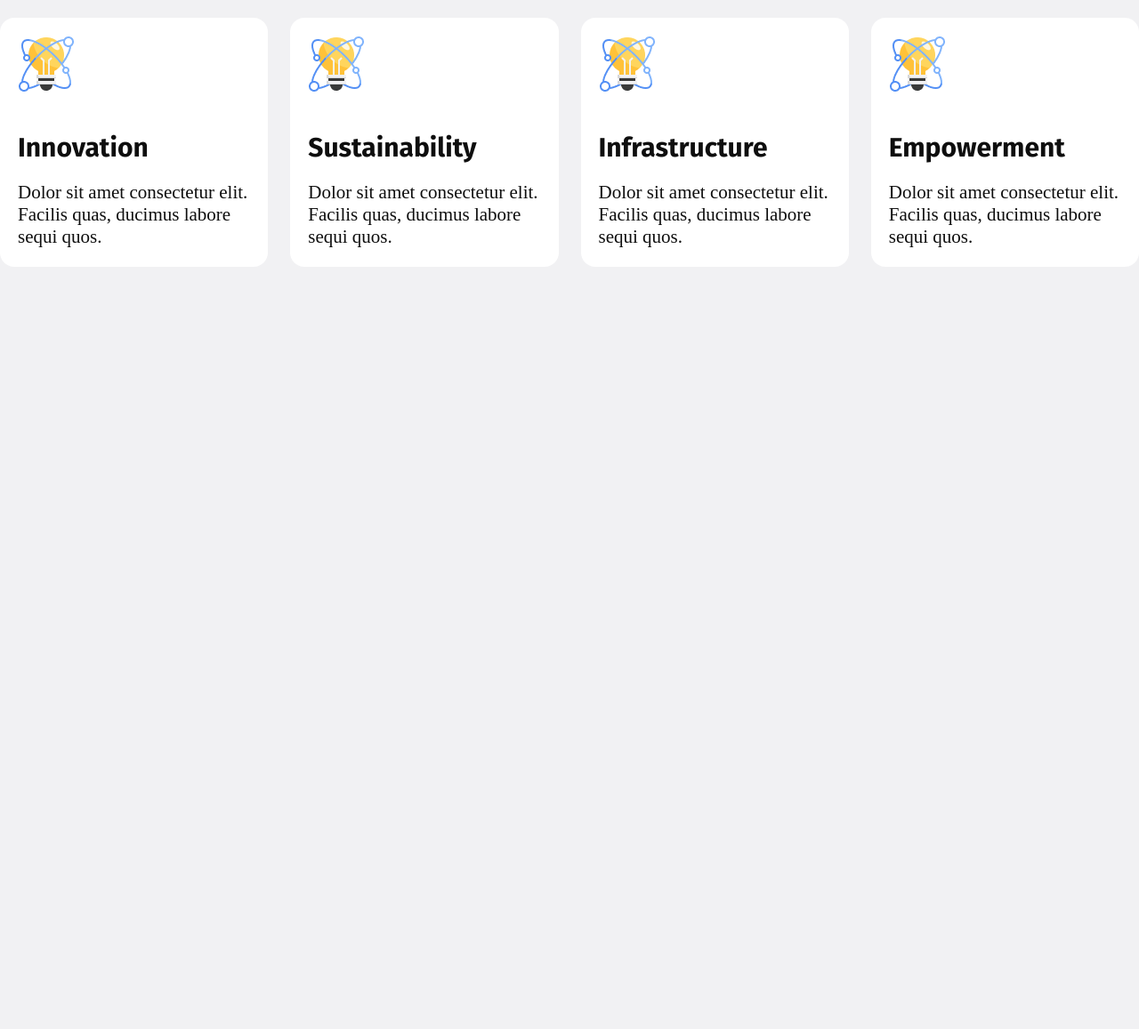
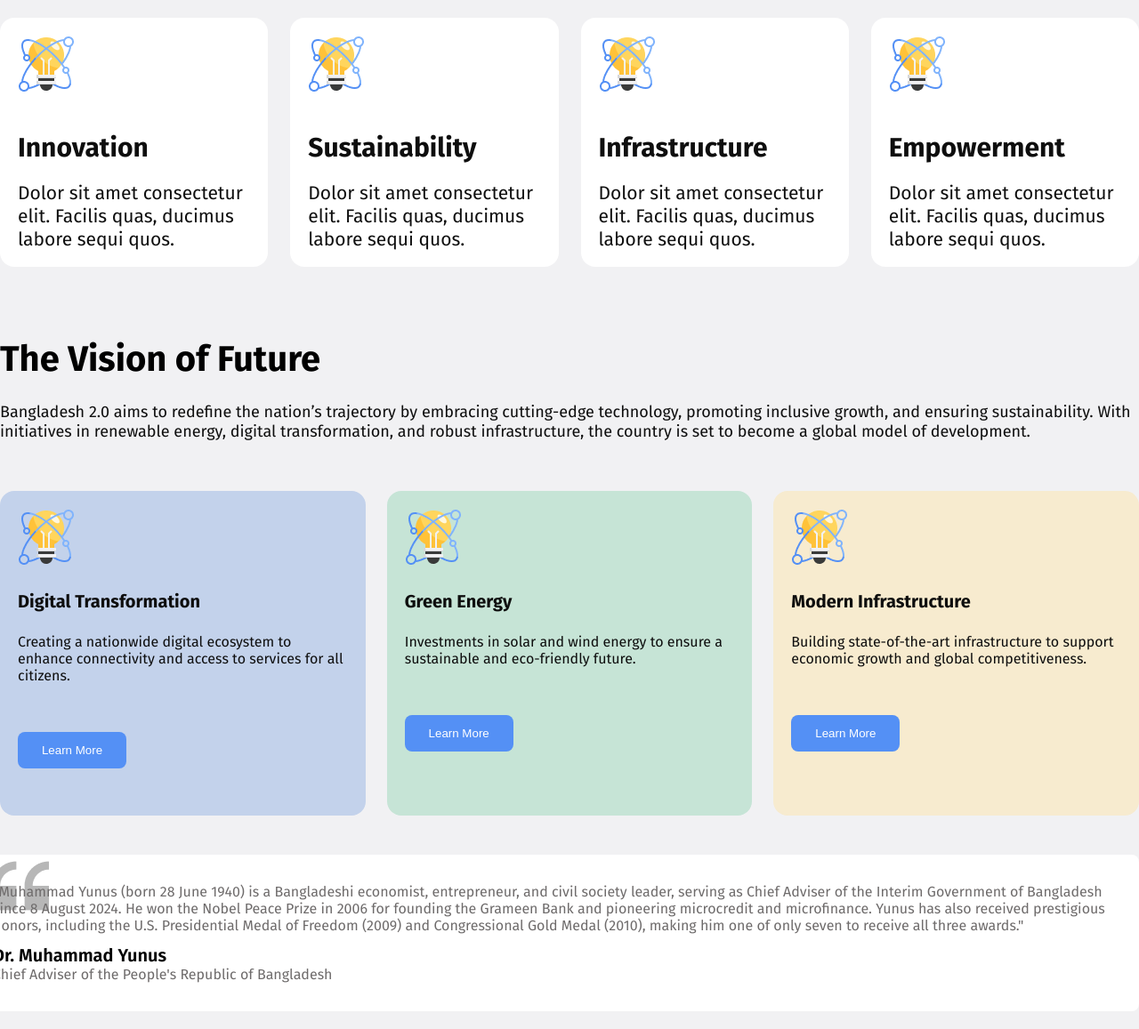
Before and after one commit to syedbayzid82849/assignment-1, a plain HTML site: page index.html in a window 1280 px wide. Shown: the part 818-1975 px from the top of the page at 89% size. Before the commit the page ends 1118 px from the top, so only its background shows below. Drawn offline with nearby package versions, Linux system fonts and the light colour scheme.

Commit message:
2nd commit

```diff
--- a/index.html
+++ b/index.html
@@ -16,7 +16,7 @@
         <!-- nav start -->
         <nav>
             <div class="logo">
-                <h1>BANGLADESH 2.0</h1>
+                <h1><a href="#">BANGLADESH 2.0</a></h1>
             </div>
             <div class="sign-in-btn">
                 <button>Sign In</button>
@@ -78,6 +78,57 @@
         </div>
 
 
+        <!-- The Vision of Future start -->
+
+        <div class="vision-section">
+
+            <h1>The Vision of Future</h1>
+            <p>Bangladesh 2.0 aims to redefine the nation’s trajectory by embracing cutting-edge technology, promoting inclusive growth, and ensuring sustainability. With initiatives in renewable energy, digital transformation, and robust infrastructure, the country is set to become a global model of development.</p>
+            <div class="vision-cards">
+                <div class="card-1">
+                    <img src="assets/card-icon.png" alt="">
+                    <div>
+                        <h4>Digital Transformation</h4>
+                        <p>Creating a nationwide digital ecosystem to enhance connectivity and access to services for all citizens.</p>
+                    </div>
+                    <button class="btn" type="submit">Learn More</button>
+                </div>
+                <div class="card-2">
+                    <img src="assets/card-icon.png" alt="">
+                    <div>
+                        <h4>Green Energy</h4>
+                        <p>Investments in solar and wind energy to ensure a sustainable and eco-friendly future.</p>
+                    </div>
+                    <button class="btn" type="submit">Learn More</button>
+                </div>
+                <div class="card-3">
+                    <img src="assets/card-icon.png" alt="">
+                    <div>
+                        <h4>Modern Infrastructure</h4>
+                        <p>Building state-of-the-art infrastructure to support economic growth and global competitiveness.</p>
+                    </div>
+                    <button class="btn" type="submit">Learn More</button>
+                </div>
+
+            </div>
+            <div class="about-yunus">
+                <div>
+                    <p>
+                        "Muhammad Yunus (born 28 June 1940) is a Bangladeshi economist, entrepreneur, and civil society leader, serving as Chief Adviser of the Interim Government of Bangladesh since 8 August 2024. He won the Nobel Peace Prize in 2006 for founding the Grameen Bank and pioneering microcredit and microfinance. Yunus has also received prestigious honors, including the U.S. Presidential Medal of Freedom (2009) and Congressional Gold Medal (2010), making him one of only seven to receive all three awards."
+                    </p>
+                </div>
+                <div>
+                    <h4>Dr. Muhammad Yunus</h4>
+                    <p>Chief Adviser of the People's Republic of Bangladesh</p>
+                </div>
+            </div>
+        </div>
+
+
+
+
+
+
     </main>
     <footer>
 
--- a/style.css
+++ b/style.css
@@ -7,6 +7,8 @@ body{
     max-width: 1440px;
     margin: auto;
     background-color: #F1F1F3;
+    font-family: "Fira Sans", serif;
+
 
 }
 
@@ -29,7 +31,10 @@ nav{
     font-weight: <weight>;
     font-style: normal;
     padding-top: 40px;
-
+}
+.logo a{
+    text-decoration: none;
+    color: #0E0E0E;
 }
 nav .sign-in-btn{
     padding-top: 40px;
@@ -163,3 +168,102 @@ main{
     font-size: 21px;
     padding-top: 20px;
 }
+
+
+/* The Vision of Future start */
+
+.vision-section{
+    margin-top: 80px;
+}
+
+.vision-section h1{
+    font-weight: bold;
+    font-size: 40px;
+    font-family: "fira Sans", serif;
+}
+
+.vision-section p{
+    font-size: 18px;
+    color: #0E0E0E;
+    margin-top: 24px;
+}
+.vision-cards {
+    margin-top: 32px;
+    display: flex;
+    gap: 24px;
+}
+
+.vision-cards .card-1 {
+    width: 410.67px;
+    height: 325px;
+    background-color: #c3d2eb;
+    border-radius: 16px;
+    padding: 20px;
+}
+.vision-cards .card-2 {
+    width: 410.67px;
+    height: 325px;
+    background-color: #C6E4D6;
+    border-radius: 16px;
+    padding: 20px;
+}
+.vision-cards .card-3 {
+    width: 410.67px;
+    height: 325px;
+    background-color: #F7EBCF;
+    border-radius: 16px;
+    padding: 20px;
+}
+
+.vision-cards div {
+    margin: 24px 0;
+}
+
+.vision-cards h4 {
+    font-weight: bold;
+    font-size: 20px;
+    font-family: "Fira Sans", serif;
+    color: #0E0E0E;
+}
+
+.vision-cards p {
+    font-size: 16px;
+    color: #0E0E0E;
+}
+
+.vision-cards .btn {
+    width: 122px;
+    height: 41px;
+    background-color: #5490F5;
+    border: none;
+    border-radius: 8px;
+    color: white;
+    margin-top: 30px;
+}
+
+.about-yunus{
+    margin: 20px -40px;
+    padding: 20px;
+    width: 1280px;
+    background-color: white;
+    border-radius: 8px;
+    background-image: url(assets/quote-bg.png);
+    background-position: 31px 3px;
+    background-repeat: no-repeat;
+
+}
+.about-yunus p{
+    font-size: 16px;
+    color: #6e6b6b;
+}
+.about-yunus div{
+    margin: 12px;
+
+}
+.about-yunus h4{
+    font-weight: 600;
+    font-size: 20px;
+}
+.about-yunus div p{
+    margin: 0;
+}
```
